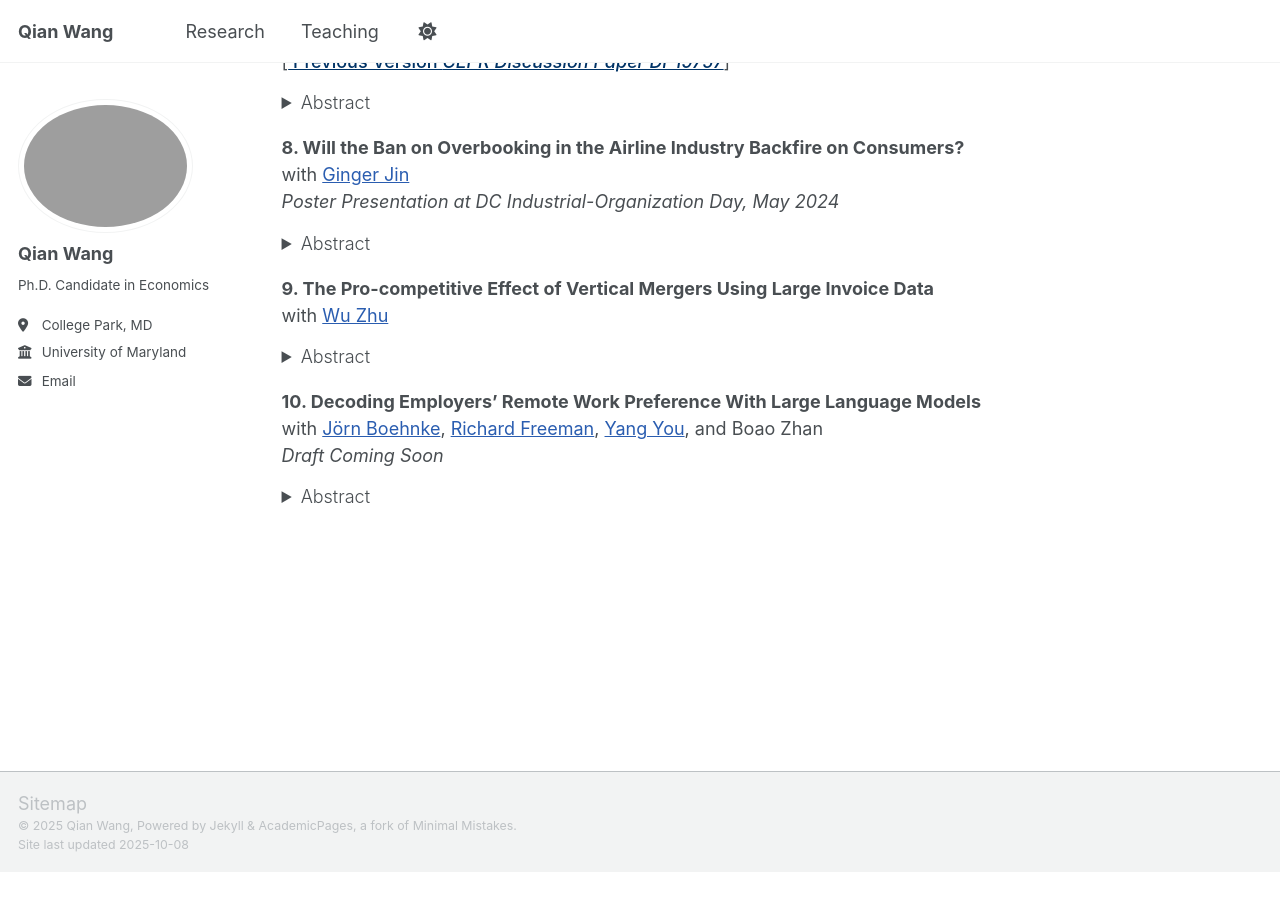
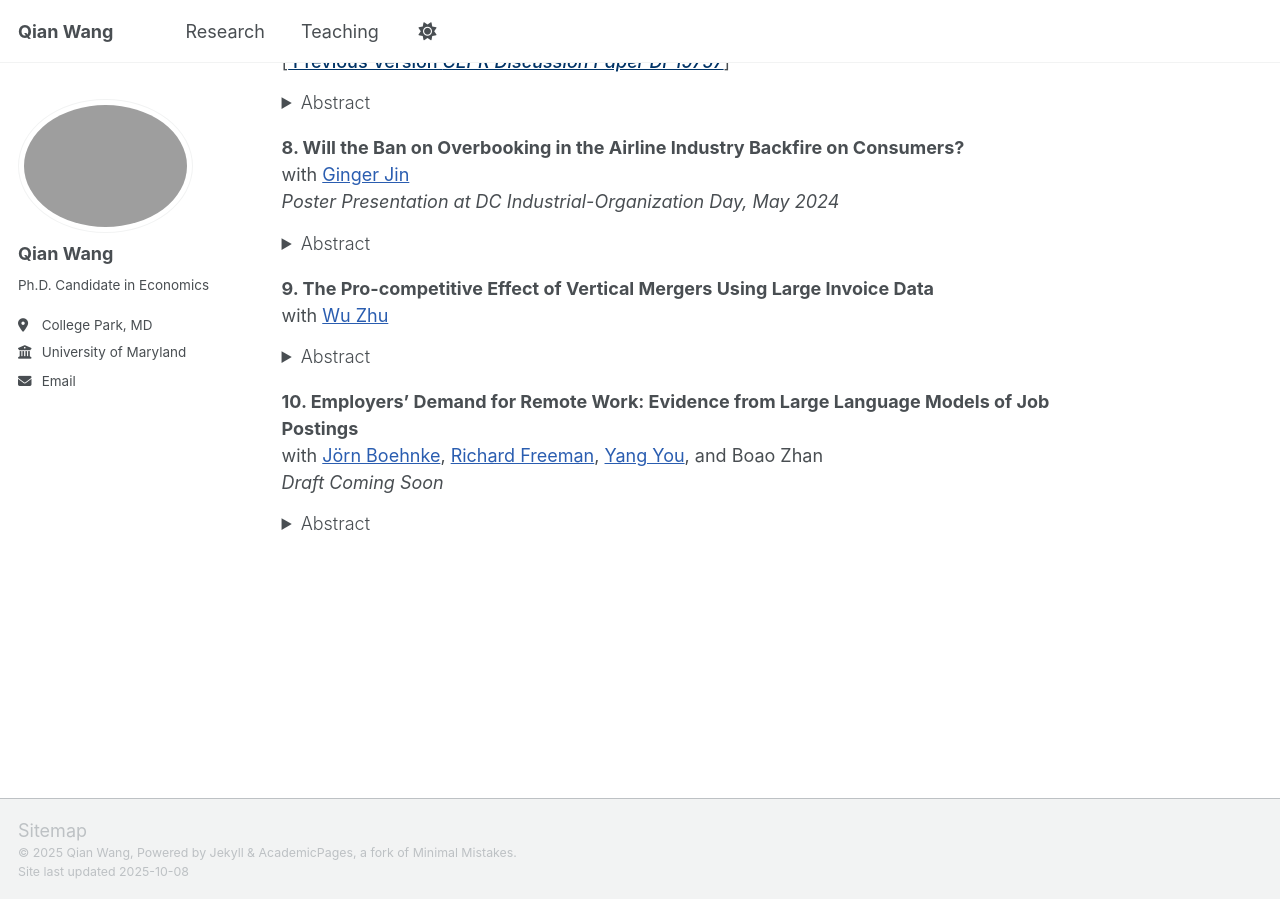
Before and after one commit to qwang819/qwang819.github.io, a Jekyll site: the page built from _pages/about.md, in a window 1280 px wide and 900 px high, scrolled down 1629 px. Built offline with Jekyll 4.4.1, drawn with Linux system fonts in a browser that asks for light colours; a script that is not in the unit is left out; before the commit the page ends 2502 px from its top, so only the background shows below that.

Commit message:
Update about.md

```diff
--- a/_pages/about.md
+++ b/_pages/about.md
@@ -115,7 +115,7 @@ with <a href="https://sites.google.com/view/zhuwu/about?authuser=0" style="color
   </p>
 </details>
 
-**10. Decoding Employers’ Remote Work Preference With Large Language Models**
+**10. Employers’ Demand for Remote Work: Evidence from Large Language Models of Job Postings**
 with <a href="https://jboehnke.com/" style="color: #2A5DB0;">Jörn Boehnke</a>, <a href="https://freeman.scholars.harvard.edu/" style="color: #2A5DB0;">Richard Freeman</a>, <a href="https://yangyou1.weebly.com/" style="color: #2A5DB0;">Yang You</a>, and Boao Zhan
 *Draft Coming Soon*
 <details style="margin-top: -0.5rem; margin-bottom: 1rem;">
```
